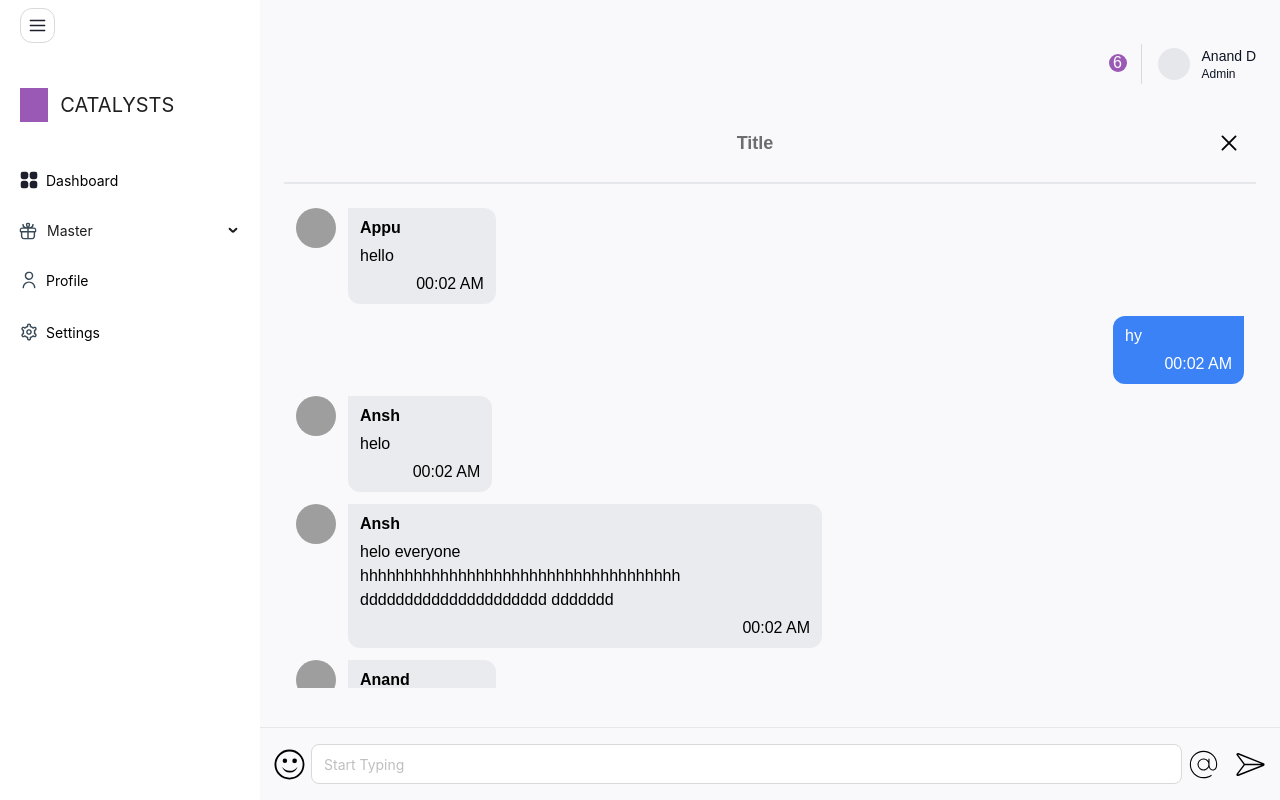
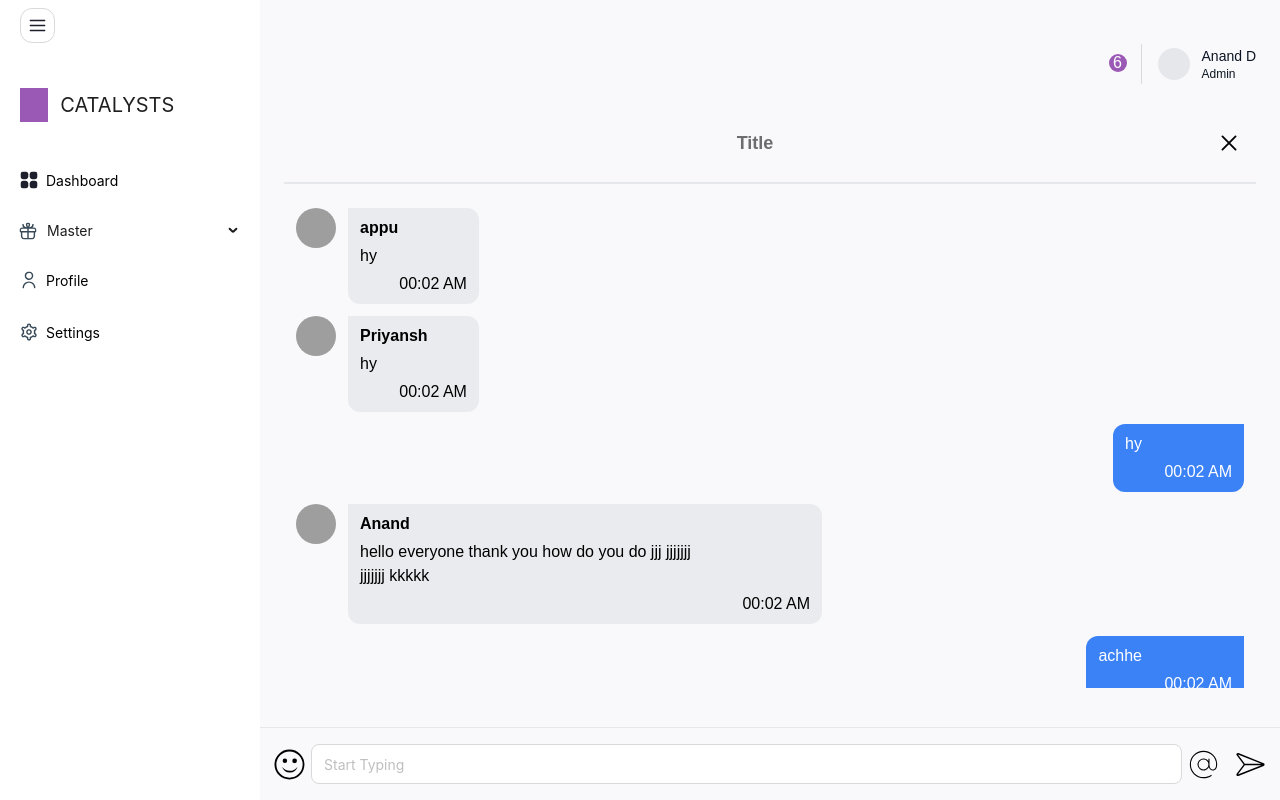
Before and after one commit to prynsh7/hr-management-portal, a React (Create React App) app: page /discussion/id in a window 1280 px wide. Built offline with nearby package versions, Linux system fonts and the light colour scheme; grey boxes are pictures that could not be loaded.

Commit message:
make const in chat

```diff
--- a/src/components/Team/chat.tsx
+++ b/src/components/Team/chat.tsx
@@ -1,10 +1,4 @@
-import React, { useState } from "react";
-import Modal from "../common/modal/modal";
 import Input from "../common/form-fields/input";
-import { Switch } from "antd";
-import InputArea from "../common/form-fields/input-area";
-import DatePicker from "../common/form-fields/date-picker";
-import Select from "../common/form-fields/select";
 import { useNavigate } from "react-router-dom";
 import { IoCloseOutline } from "react-icons/io5";
 import { GrEmoji } from "react-icons/gr";
@@ -16,6 +10,38 @@ const Chat = ({ isOpen, onSubmit, onClose }: any) => {
   const navigateTo = () => {
     navigate("/discussion");
   };
+  const message=[
+    {
+      username:"appu",
+      type:'other',
+      content:'hy',
+      image:"https://encrypted-tbn0.gstatic.com/images?q=tbn:ANd9GcTU3HFVnkYFJ_OIogo__Qv58bmhwRqZJcQhOA&usqp=CAU"
+    },
+    {
+      username:"Priyansh",
+      type:'other',
+      content:'hy',
+      image:"https://encrypted-tbn0.gstatic.com/images?q=tbn:ANd9GcTU3HFVnkYFJ_OIogo__Qv58bmhwRqZJcQhOA&usqp=CAU"
+    },
+    {
+      username:"Priyansh",
+      type:'me',
+      content:'hy',
+      image:"https://encrypted-tbn0.gstatic.com/images?q=tbn:ANd9GcTU3HFVnkYFJ_OIogo__Qv58bmhwRqZJcQhOA&usqp=CAU"
+    },
+    {
+      username:"Anand",
+      type:'other',
+      content:'hello everyone thank you how do you do jjj jjjjjjj jjjjjjj kkkkk',
+      image:"https://encrypted-tbn0.gstatic.com/images?q=tbn:ANd9GcTU3HFVnkYFJ_OIogo__Qv58bmhwRqZJcQhOA&usqp=CAU"
+    },
+    {
+      username:"nitin",
+      type:'me',
+      content:'achhe',
+      image:"https://encrypted-tbn0.gstatic.com/images?q=tbn:ANd9GcTU3HFVnkYFJ_OIogo__Qv58bmhwRqZJcQhOA&usqp=CAU"
+    },
+  ]
   return (
     <div className="mt-6 overflow-auto">
       {/* upper */}
@@ -32,52 +58,20 @@ const Chat = ({ isOpen, onSubmit, onClose }: any) => {
       {/* main */}
       <div className="h-[60vh] ">
         <div className="h-full overflow-auto px-3">
-          <OtherMessage
-            image={
-              "https://encrypted-tbn0.gstatic.com/images?q=tbn:ANd9GcTU3HFVnkYFJ_OIogo__Qv58bmhwRqZJcQhOA&usqp=CAU"
-            }
-            text={"hello"}
-            sender={"Appu"}
-          />
-          <MyMessage text={"hy"} />
-          <OtherMessage
-            image={
-              "https://encrypted-tbn0.gstatic.com/images?q=tbn:ANd9GcTU3HFVnkYFJ_OIogo__Qv58bmhwRqZJcQhOA&usqp=CAU"
-            }
-            text={"helo"}
-            sender={"Ansh"}
-          />
-          <OtherMessage
-            image={
-              "https://encrypted-tbn0.gstatic.com/images?q=tbn:ANd9GcTU3HFVnkYFJ_OIogo__Qv58bmhwRqZJcQhOA&usqp=CAU"
-            }
-            text={
-              "helo everyone hhhhhhhhhhhhhhhhhhhhhhhhhhhhhhhhhhhh ddddddddddddddddddddd ddddddd"
-            }
-            sender={"Ansh"}
-          />
-          <OtherMessage
-            image={
-              "https://encrypted-tbn0.gstatic.com/images?q=tbn:ANd9GcTU3HFVnkYFJ_OIogo__Qv58bmhwRqZJcQhOA&usqp=CAU"
-            }
-            text={"hello "}
-            sender={"Anand"}
-          />
-          <OtherMessage
-            image={
-              "https://encrypted-tbn0.gstatic.com/images?q=tbn:ANd9GcTU3HFVnkYFJ_OIogo__Qv58bmhwRqZJcQhOA&usqp=CAU"
-            }
-            text={"can we meet??"}
-            sender={"Ansh"}
-          />
-          <OtherMessage
-            image={
-              "https://encrypted-tbn0.gstatic.com/images?q=tbn:ANd9GcTU3HFVnkYFJ_OIogo__Qv58bmhwRqZJcQhOA&usqp=CAU"
-            }
-            text={"yes why not"}
-            sender={"Appu"}
-          />
-          <MyMessage text={"Yes"} />
+          {message.map((msg,idx)=>{
+            return <div key={idx}>
+               {msg.type === "other" ? (
+        <OtherMessage
+          image={msg.image}
+          text={msg.content}
+          sender={msg.username}
+        />
+      ) : (
+        <MyMessage text={msg.content} />
+      )}
+            </div>
+          })}
+
         </div>
       </div>
       {/* lower */}
--- a/src/components/Team/discussion-modal.tsx
+++ b/src/components/Team/discussion-modal.tsx
@@ -4,6 +4,8 @@ import Input from "../common/form-fields/input";
 import InputArea from "../common/form-fields/input-area";
 import DatePicker from "../common/form-fields/date-picker";
 import ChooseFile from "../common/form-fields/choose-file";
+import { Switch } from "antd";
+
 
 const DiscussionModal= ({ isOpen, onSubmit, onClose }: any) => {
   return (
@@ -33,10 +35,11 @@ const DiscussionModal= ({ isOpen, onSubmit, onClose }: any) => {
           <div>
             <DatePicker label={"Date"} isRequired />
           </div>
-          <div>
-          <h1 className="text-[#333333] font-semibold text-[16px] mt-6 pb-3">
+          <div className="flex items-center justify-between w-[70%] ">
+          <h1 className="text-[#333333] opacity-70  font-semibold text-[14px]">
             Notify Employee
           </h1>
+          <Switch/>
           </div>
           <div>
             <ChooseFile btnText="Choose File" isRequired label="Attachment"/>
--- a/src/components/leave/entitlement-modal.tsx
+++ b/src/components/leave/entitlement-modal.tsx
@@ -7,7 +7,7 @@ import Select from '../common/form-fields/select'
 
 const EntitlementModal = ({ isOpen, onSubmit, onClose }: any) => {
     const [isActive, setIsActive] = useState(true)
-    const handlactive = () => {
+    const handleActive = () => {
         setIsActive(!isActive)
     }
 
--- a/src/components/leave/leave-type-modal.tsx
+++ b/src/components/leave/leave-type-modal.tsx
@@ -5,7 +5,7 @@ import { Switch } from "antd";
 
 const LeaveTypeModal = ({ isOpen, onSubmit, onClose }: any) => {
   const [isActive, setIsActive] = useState(true);
-  const handlactive = () => {
+  const handleActive = () => {
     setIsActive(!isActive);
   };
 
@@ -38,7 +38,7 @@ const LeaveTypeModal = ({ isOpen, onSubmit, onClose }: any) => {
           </div>
           <div className="flex gap-3">
             <Switch
-              onChange={handlactive}
+              onChange={handleActive}
               defaultChecked
               style={{
                 width: "24px",
--- a/src/router/Router.tsx
+++ b/src/router/Router.tsx
@@ -17,7 +17,7 @@ import Verify from "../pages/auth/Verify";
 import SetPassword from "../pages/auth/SetPassword";
 import LeaveType from "../pages/Leave/LeaveType";
 import Entitlement from "../pages/Leave/Entitlement";
-import LeaveAppllication from "../pages/Leave/LeaveAppllication";
+import LeaveAppllication from "../pages/Leave/LeaveApplication";
 import Chat from "../components/Team/chat";
 import Notice from "../pages/Team/Notice";
 import Discussion from "../pages/Team/Discussion";
```
Also changed, not shown: src/pages/Leave/LeaveApplication.tsx (renamed from src/pages/Leave/LeaveAppllication.tsx).
